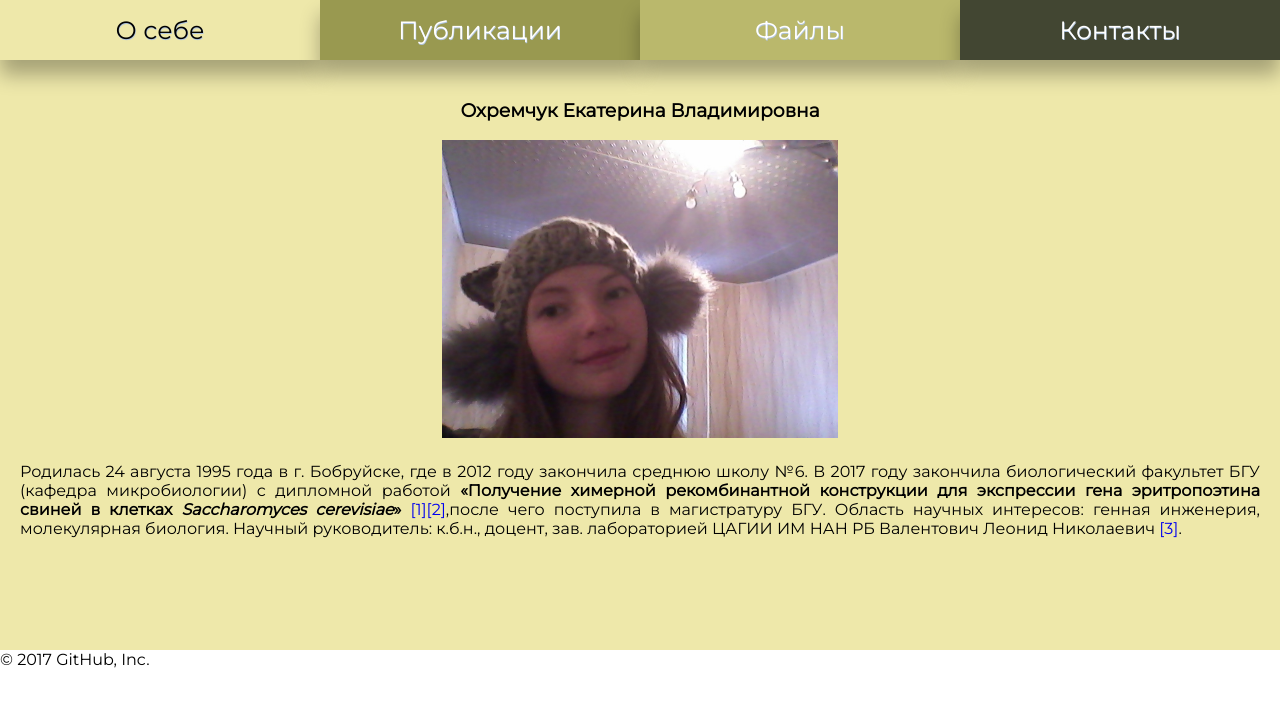
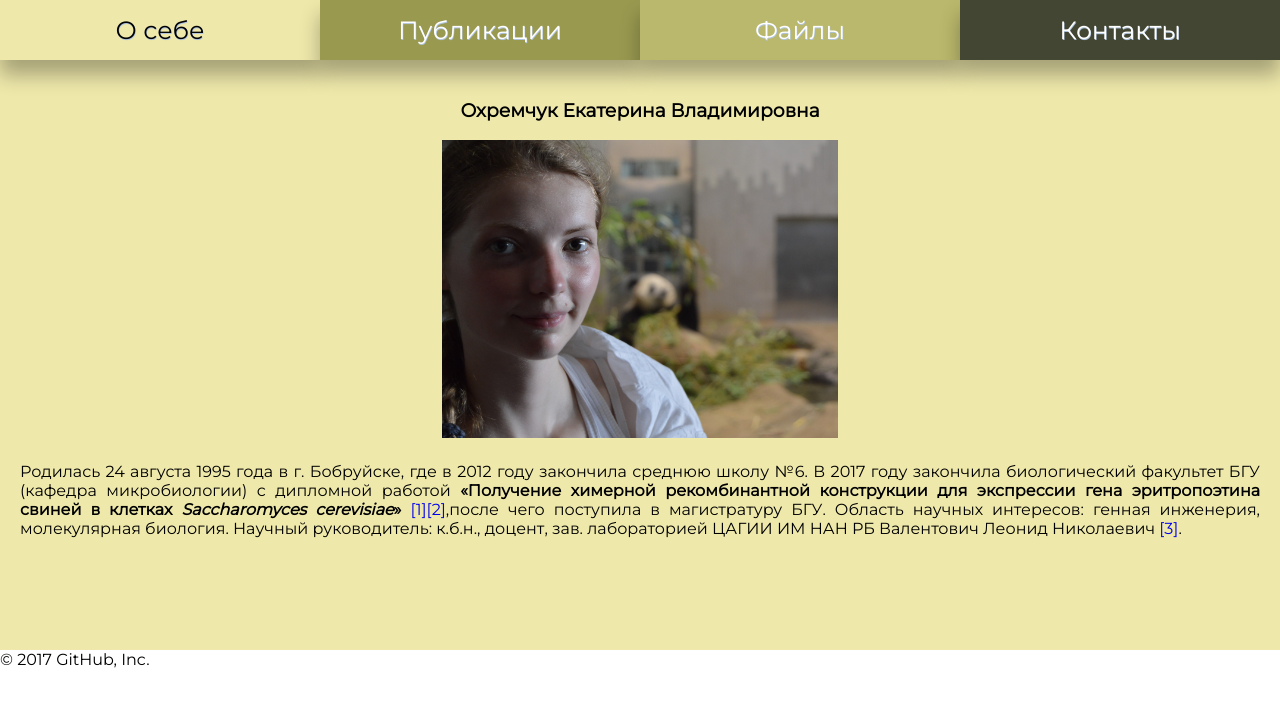
Before and after one commit to katerinaohr/masterbio, a plain HTML site: page index.html in a window 1280 px wide. Both pictures are taken after a click on the element "О себе". Drawn offline with Linux system fonts and the light colour scheme.

Commit message:
Update index.html

```diff
--- a/index.html
+++ b/index.html
@@ -57,7 +57,7 @@ body {margin: 0;
 
 <!-- Full-width columns: (hidden by default) -->
 <div id="b1" class="containerTab" style="display:none;background:#eee8aa;">
-    <span><h3 font-family: 'Times New Roman'; align=center><font color=black>Охремчук Екатерина Владимировна</font></h3><h3 align=center><img id="myImg" src="main.jpg" width="32%" height="24%" ></h3></span>
+    <span><h3 font-family: 'Times New Roman'; align=center><font color=black>Охремчук Екатерина Владимировна</font></h3><h3 align=center><img id="myImg" src="main.JPG" width="32%" height="24%" ></h3></span>
  <p> <font color=black>Родилась 24 августа 1995 года в г. Бобруйске, где в 2012 году закончила среднюю школу №6.
 В 2017 году закончила биологический факультет БГУ (кафедрa микробиологии) с дипломной работой
 <b>«Получение химерной рекомбинантной конструкции для экспрессии гена эритропоэтина свиней в клетках <i>Saccharomyces cerevisiae</i>»</b> <a text aligh=center target="_blank" href="http://www.elib.bsu.by/handle/123456789/177850"
```
